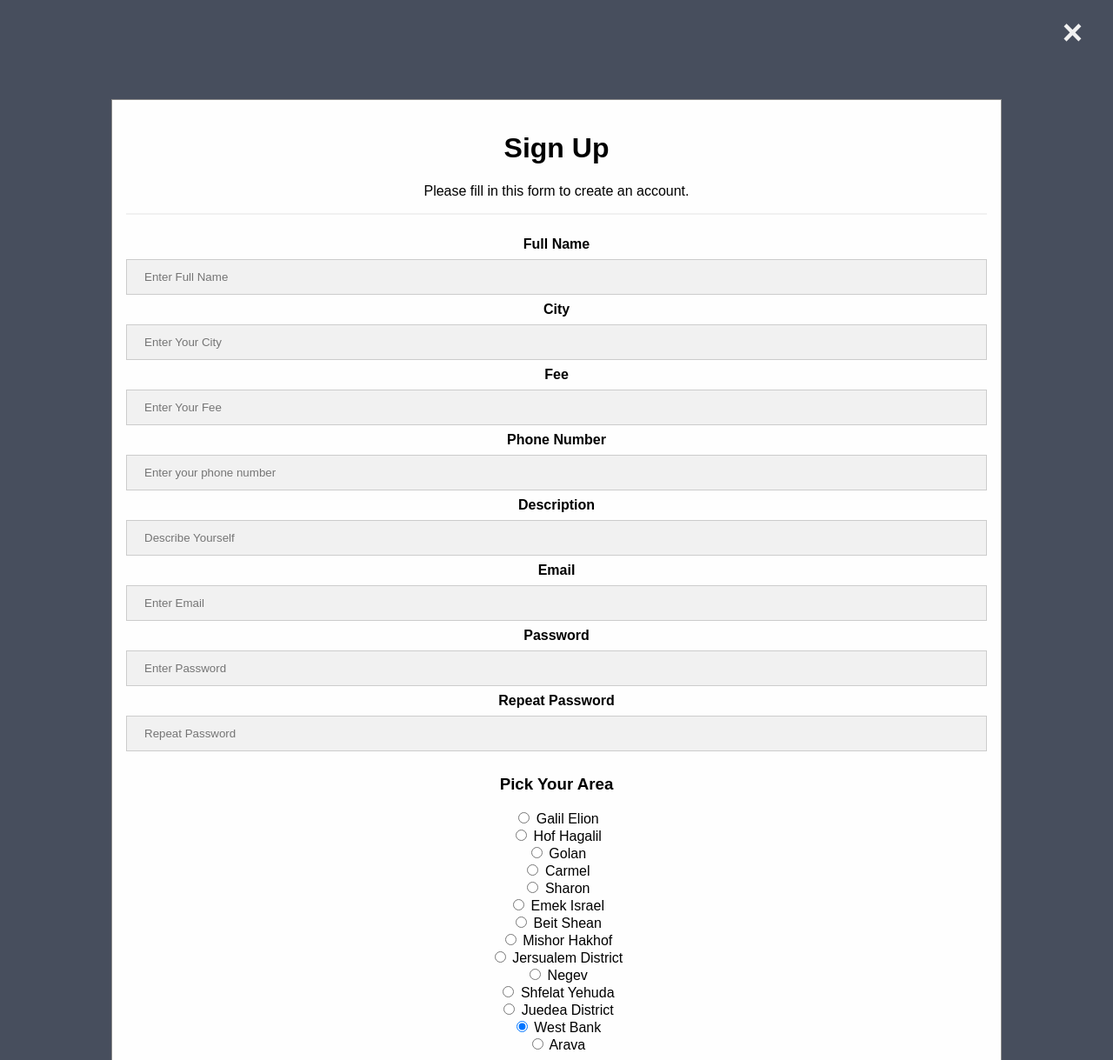
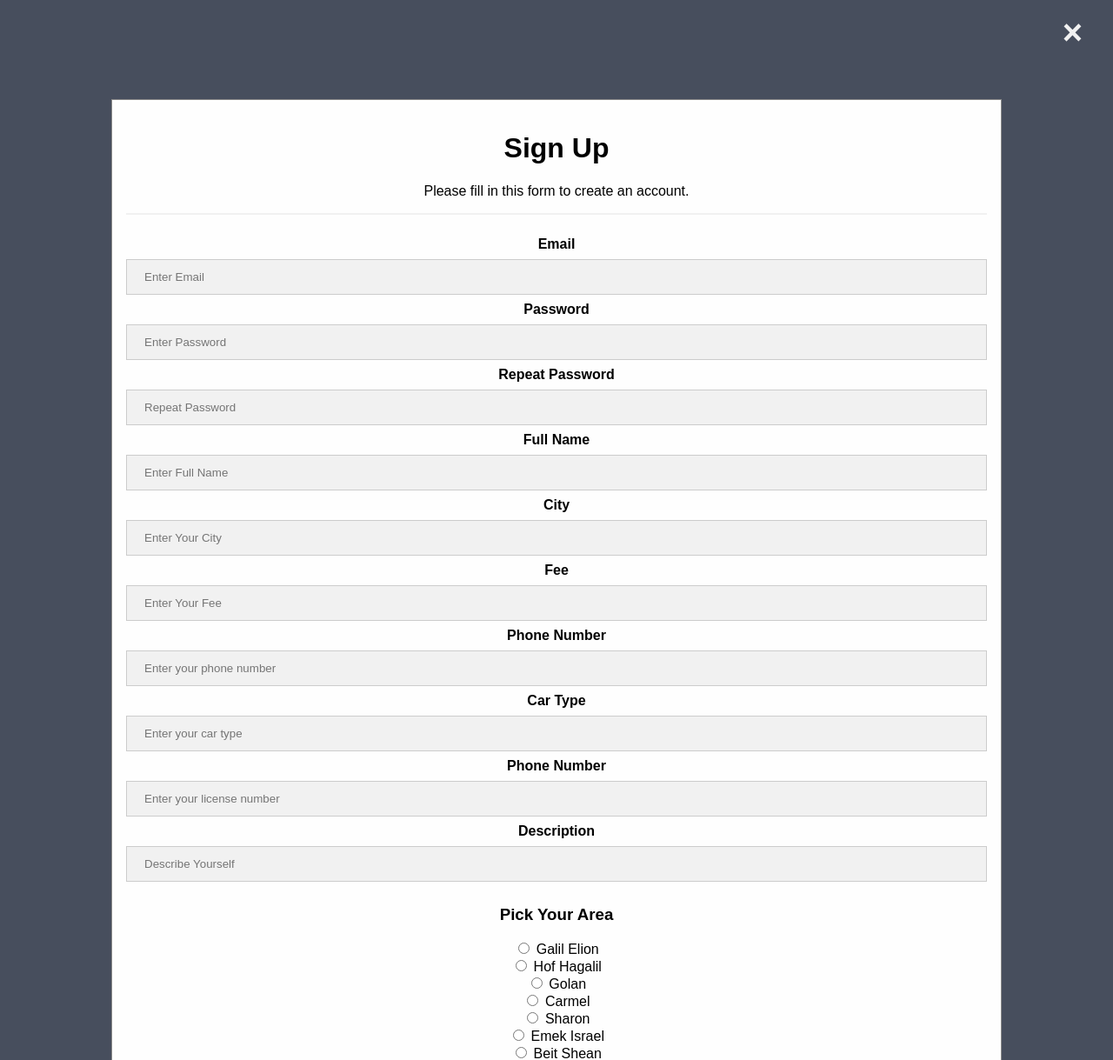
Before and after one commit to meet-projects/Y3S18-seed-app, a Flask app: page /signup in a window 1280 px wide, after a click on "Sign Up". Shown: the top 1219 px of the page at 87% size. Run offline with Flask 2, Linux system fonts and the light colour scheme.

Commit message:
user signup changes

```diff
--- a/project/models.py
+++ b/project/models.py
@@ -42,9 +42,7 @@ class Teacher(db.Model):
 
     id = db.Column(db.Integer, primary_key=True, autoincrement=True)
     user_id = db.Column(db.Integer, unique=True)
-    first_name = db.Column(db.String)
-    last_name = db.Column(db.String)
-    email = db.Column(db.String)
+    name = db.Column(db.String)
     area = db.Column(db.String)
     city = db.Column(db.String)
     description = db.Column(db.String)
@@ -56,6 +54,7 @@ class Teacher(db.Model):
     license_num = db.Column(db.String)
 
 
+
 class Booking(db.Model):
 
     __tablename__ = "bookings"
--- a/project/templates/feed.html
+++ b/project/templates/feed.html
@@ -51,7 +51,7 @@
 						</li>
 				</ul>
 			<div class="row" id="instructordiv">
-	  			{% for teacher in teahcers %}
+	  			{% for teacher in teachers %}
 	  			<div class="column">
 	    			<div class="card">
 	      				<img src="../static/img/person.jpeg" alt="Jacob Jacobson" style="width:100%" class="feed_img">
@@ -59,12 +59,11 @@
 
 						        <h2 id="name">{{teacher.name}}</h2>
 						        <p id="area" class="feed_insturctor">{{teahcer.area}}</p>
-						        <p id="area" class="feed_insturctor">{{teahcer.city}}</p>
+						        <p id="city" class="feed_insturctor">{{teahcer.city}}</p>
 						        <p id="description" class="feed_insturctor""> {{teahcer.description}}</p>
 						        <p id="cost" class="feed_insturctor"> {{teacher.cost}}</p>
 						        <p id="languages" class="feed_insturctor"> {{teacher.languages}}</p>
 						        <p><a href="profile_template.html"><button class="button">Contact</button></a></p>
-
 		      				</div>
 	    			</div>
 	  			</div>
--- a/project/templates/login_signup.html
+++ b/project/templates/login_signup.html
@@ -23,6 +23,16 @@
       <h1>Sign Up</h1>
       <p>Please fill in this form to create an account.</p>
       <hr>
+
+       <label for="email"><b>Email</b></label>
+      <input type="text" placeholder="Enter Email" name="email" required>
+
+      <label for="psw"><b>Password</b></label>
+      <input type="password" placeholder="Enter Password" name="psw" required>
+
+      <label for="psw-repeat"><b>Repeat Password</b></label>
+      <input type="password" placeholder="Repeat Password" name="psw-repeat" required>
+
       <label for="full_name"><b>Full Name</b></label>
       <input type="text" placeholder="Enter Full Name" name="name" required>
 
@@ -35,17 +45,13 @@
       <label for="phonenum"><b>Phone Number</b></label>
       <input type="text" placeholder="Enter your phone number" name="phonenum" required>
 
+       <label for="car_type"><b>Car Type</b></label>
+      <input type="text" placeholder="Enter your car type" name="car_type" required>
+       <label for="license_num"><b>Phone Number</b></label>
+      <input type="text" placeholder="Enter your license number" name="license_num" required>
+
       <label for="description"><b>Description</b></label>
       <input type="text" placeholder="Describe Yourself" name="description" maxlength="200" style="height: 300px, width: 500px" required>
-
-      <label for="email"><b>Email</b></label>
-      <input type="text" placeholder="Enter Email" name="email" required>
-
-      <label for="psw"><b>Password</b></label>
-      <input type="password" placeholder="Enter Password" name="psw" required>
-
-      <label for="psw-repeat"><b>Repeat Password</b></label>
-      <input type="password" placeholder="Repeat Password" name="psw-repeat" required>
 
       <h3>Pick Your Area</h3>
 	<form>
@@ -74,6 +80,7 @@
       <p>By creating an account you agree to our <a href="#" style="color:dodgerblue">Terms & Privacy</a>.</p>
 
       <div class="clearfix">
+
         <button type="button" onclick="document.getElementById('id01').style.display='none'" class="cancelbtn1">Cancel</button>
         <button type="submit" class="signupbtn">Sign Up</button>
       </div>
--- a/project/templates/register.html
+++ b/project/templates/register.html
@@ -9,7 +9,8 @@
 
   </div>
 
-<form action="{{ url_for('users.register') }}" method="post">
+<form action="{{ url_for('users.register') }}" method="post"
+>
     {{ form.csrf_token }}
     {{ form.username(placeholder="Username") }}
     {{ form.password(placeholder="Password") }}
--- a/project/users.py
+++ b/project/users.py
@@ -27,12 +27,14 @@ def register():
         description=request.form.get('description')
         area=request.form.get('area')
         phonenum=request.form.get('phonenum')
+        car_type=request.form.get('car_type')
+        license_num=request.form.get('license_num')
         languages="to be filled"
         if password== password2:
             user = User.query.filter_by(email=email).first()
             if user is None:
                 user=User(email,password)
-                teahcer=Teacher(user.user_id,name,area,city,description,fee,phonenum,languages)
+                teahcer=Teacher(user.user_id,name,area,city,description,fee,phonenum,languages,car_type,license_num)
                 db.session.add(user)
                 db.session.add(teahcer)
                 db.session.commit()
```
